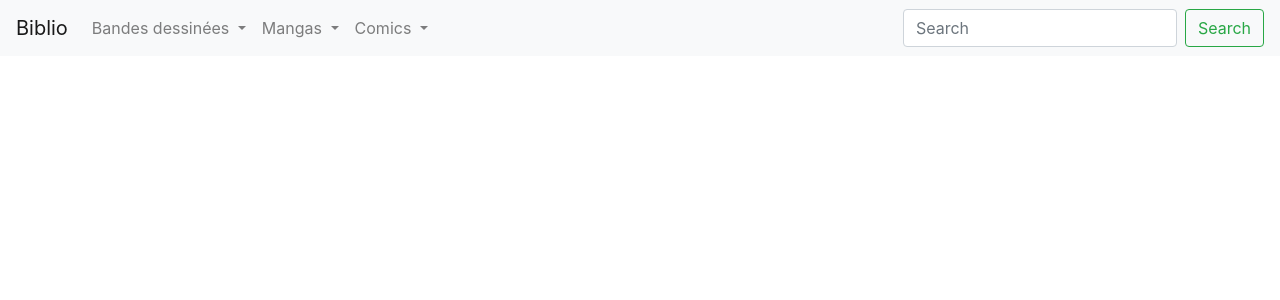
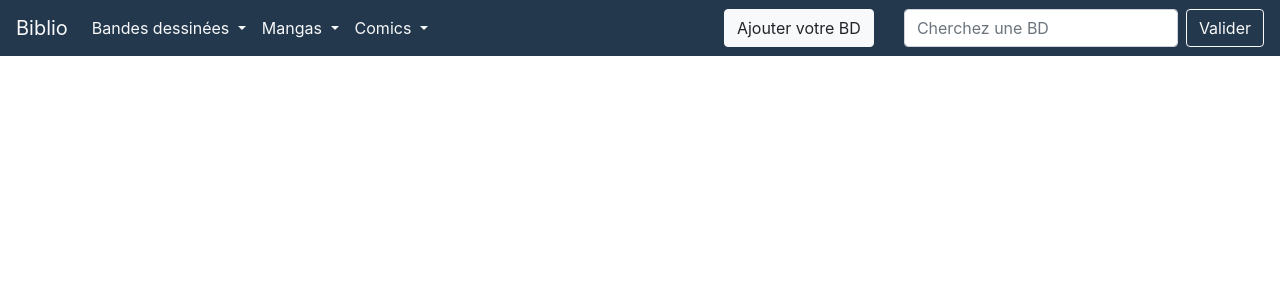
Before and after one commit to WrongJuice/invoice-parsing, a Symfony app: template mpapws/templates/base.html.twig in a window 1280 px wide. Shown: the top 300 px of the page. Run offline with Twig, Linux system fonts and the light colour scheme; the template is opened without the code that fills it, so the values that code supplies are empty; some libraries are stand-ins or nearby versions.

Commit message:
Mise à jour de l'header

```diff
--- a/mpapws/templates/base.html.twig
+++ b/mpapws/templates/base.html.twig
@@ -3,13 +3,12 @@
     <head>
         <meta charset="UTF-8">
         <link rel="stylesheet" href="https://stackpath.bootstrapcdn.com/bootstrap/4.4.1/css/bootstrap.min.css" integrity="sha384-Vkoo8x4CGsO3+Hhxv8T/Q5PaXtkKtu6ug5TOeNV6gBiFeWPGFN9MuhOf23Q9Ifjh" crossorigin="anonymous">
-
         <title>{% block title %}Biblio{% endblock %}</title>
-        {% block stylesheets %}{% endblock %}
+        {% block stylesheets %} {% endblock %}
     </head>
     <body>
-    <nav class="navbar navbar-expand-lg navbar-light bg-light">
-        <a class="navbar-brand" href="#">Biblio</a>
+    <nav class="navbar navbar-expand-lg navbar-light" style="background-color: #23374D;">
+        <a class="navbar-brand text-light" href="#">Biblio</a>
         <button class="navbar-toggler" type="button" data-toggle="collapse" data-target="#navbarSupportedContent" aria-controls="navbarSupportedContent" aria-expanded="false" aria-label="Toggle navigation">
             <span class="navbar-toggler-icon"></span>
         </button>
@@ -17,47 +16,67 @@
         <div class="collapse navbar-collapse" id="navbarSupportedContent">
             <ul class="navbar-nav mr-auto">
                 <li class="nav-item dropdown">
-                    <a class="nav-link dropdown-toggle" href="#" id="navbarDropdown" role="button" data-toggle="dropdown" aria-haspopup="true" aria-expanded="false">
+                    <a class="nav-link dropdown-toggle text-light" href="#" id="navbarDropdown" role="button" data-toggle="dropdown" aria-haspopup="true" aria-expanded="false">
                         Bandes dessinées
                     </a>
-                    <div class="dropdown-menu" aria-labelledby="navbarDropdown">
-                        <a class="dropdown-item" href="#">Aventure</a>
-                        <a class="dropdown-item" href="#">Humour</a>
-                        <a class="dropdown-item" href="#">Héroïque fantaisie</a>
+                    <div class="dropdown-menu" aria-labelledby="navbarDropdown" style="background-color: #23374D;">
+                        <a class="dropdown-item text-light" href="#" >Aventure</a>
+                        <a class="dropdown-item text-light" href="#">Humour</a>
+                        <a class="dropdown-item text-light" href="#">Super-Héros</a>
+                        <a class="dropdown-item text-light" href="#" >Policier</a>
+                        <a class="dropdown-item text-light" href="#">Science-Fiction</a>
+                        <a class="dropdown-item text-light" href="#">Historique</a>
+                        <a class="dropdown-item text-light" href="#" >Fantasy</a>
+                        <a class="dropdown-item text-light" href="#">Divers</a>
                         <div class="dropdown-divider"></div>
-                        <a class="dropdown-item" href="#">Les tendances !</a>
+                        <a class="dropdown-item text-light" href="#">Les tendances </a>
+                        <a class="dropdown-item text-light" href="#">Voir tout </a>
                     </div>
                 </li>
 
                 <li class="nav-item dropdown">
-                    <a class="nav-link dropdown-toggle" href="#" id="navbarDropdown" role="button" data-toggle="dropdown" aria-haspopup="true" aria-expanded="false">
+                    <a class="nav-link dropdown-toggle text-light" href="#" id="navbarDropdown" role="button" data-toggle="dropdown" aria-haspopup="true" aria-expanded="false">
                         Mangas
                     </a>
-                    <div class="dropdown-menu" aria-labelledby="navbarDropdown">
-                        <a class="dropdown-item" href="#">Les classiques</a>
-                        <a class="dropdown-item" href="#">Shôjo Romance</a>
-                        <a class="dropdown-item" href="#">Shônen Nekketsu</a>
+                    <div class="dropdown-menu" aria-labelledby="navbarDropdown" style="background-color: #23374D;">
+                        <a class="dropdown-item text-light" href="#" >Aventure</a>
+                        <a class="dropdown-item text-light" href="#">Humour</a>
+                        <a class="dropdown-item text-light" href="#">Super-Héros</a>
+                        <a class="dropdown-item text-light" href="#" >Policier</a>
+                        <a class="dropdown-item text-light" href="#">Science-Fiction</a>
+                        <a class="dropdown-item text-light" href="#">Historique</a>
+                        <a class="dropdown-item text-light" href="#" >Fantasy</a>
+                        <a class="dropdown-item text-light" href="#">Divers</a>
                         <div class="dropdown-divider"></div>
-                        <a class="dropdown-item" href="#">Les tendances !</a>
+                        <a class="dropdown-item text-light" href="#">Les tendances </a>
+                        <a class="dropdown-item text-light" href="#">Voir tout </a>
                     </div>
                 </li>
 
                 <li class="nav-item dropdown">
-                    <a class="nav-link dropdown-toggle" href="#" id="navbarDropdown" role="button" data-toggle="dropdown" aria-haspopup="true" aria-expanded="false">
+                    <a class="nav-link dropdown-toggle text-light" href="#" id="navbarDropdown" role="button" data-toggle="dropdown" aria-haspopup="true" aria-expanded="false">
                         Comics
                     </a>
-                    <div class="dropdown-menu" aria-labelledby="navbarDropdown">
-                        <a class="dropdown-item" href="#">Super-héros</a>
-                        <a class="dropdown-item" href="#">Français</a>
+                    <div class="dropdown-menu" aria-labelledby="navbarDropdown" style="background-color: #23374D;">
+                        <a class="dropdown-item text-light" href="#" >Aventure</a>
+                        <a class="dropdown-item text-light" href="#">Humour</a>
+                        <a class="dropdown-item text-light" href="#">Super-Héros</a>
+                        <a class="dropdown-item text-light" href="#" >Policier</a>
+                        <a class="dropdown-item text-light" href="#">Science-Fiction</a>
+                        <a class="dropdown-item text-light" href="#">Historique</a>
+                        <a class="dropdown-item text-light" href="#" >Fantasy</a>
+                        <a class="dropdown-item text-light" href="#">Divers</a>
                         <div class="dropdown-divider"></div>
-                        <a class="dropdown-item" href="#">Les tendances !</a>
+                        <a class="dropdown-item text-light" href="#">Les tendances </a>
+                        <a class="dropdown-item text-light" href="#">Voir tout </a>
                     </div>
                 </li>
 
             </ul>
+            <button type="button" class="btn btn-light" style="margin-right: 30px;"> Ajouter votre BD</button>
             <form class="form-inline my-2 my-lg-0">
-                <input class="form-control mr-sm-2" type="search" placeholder="Search" aria-label="Search">
-                <button class="btn btn-outline-success my-2 my-sm-0" type="submit">Search</button>
+                <input class="form-control mr-sm-2" type="search" placeholder="Cherchez une BD" aria-label="Search">
+                <button class="btn btn-outline-light my-2 my-sm-0" type="submit">Valider</button>
             </form>
         </div>
     </nav>
```
